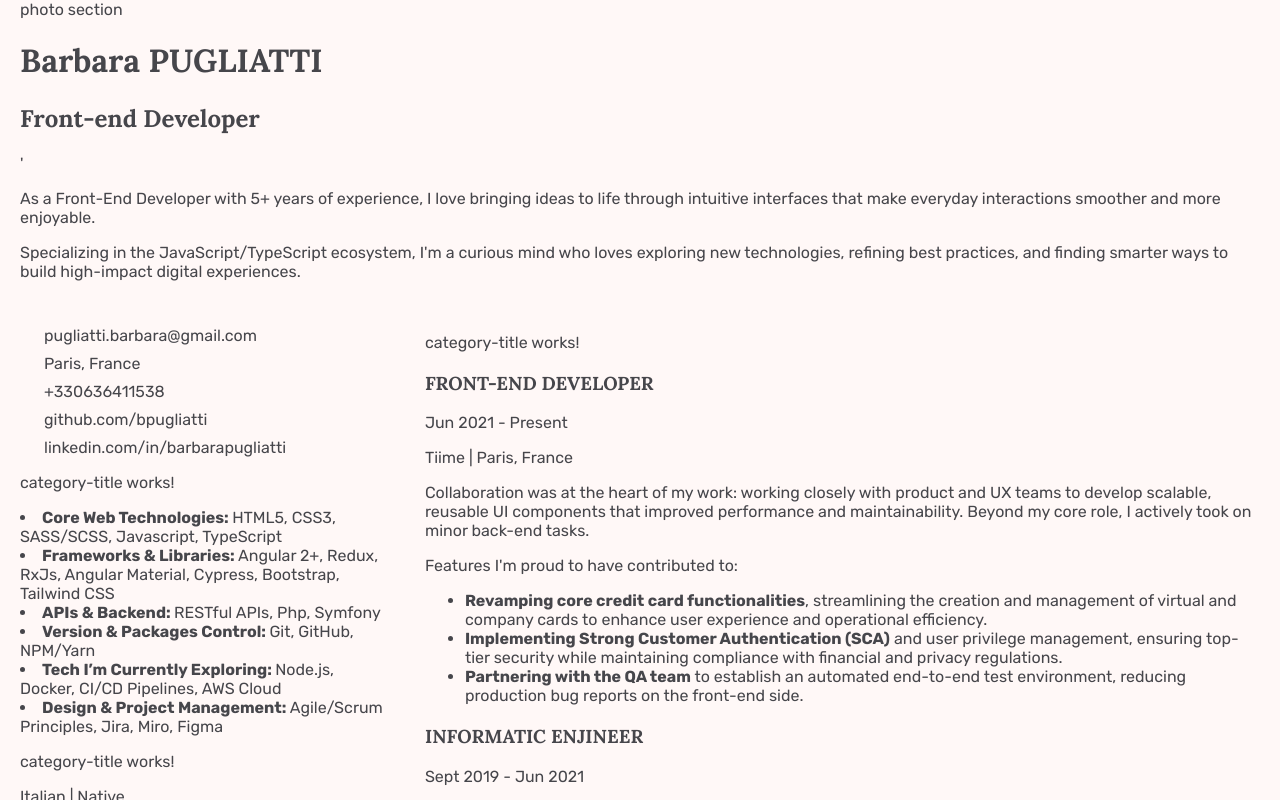
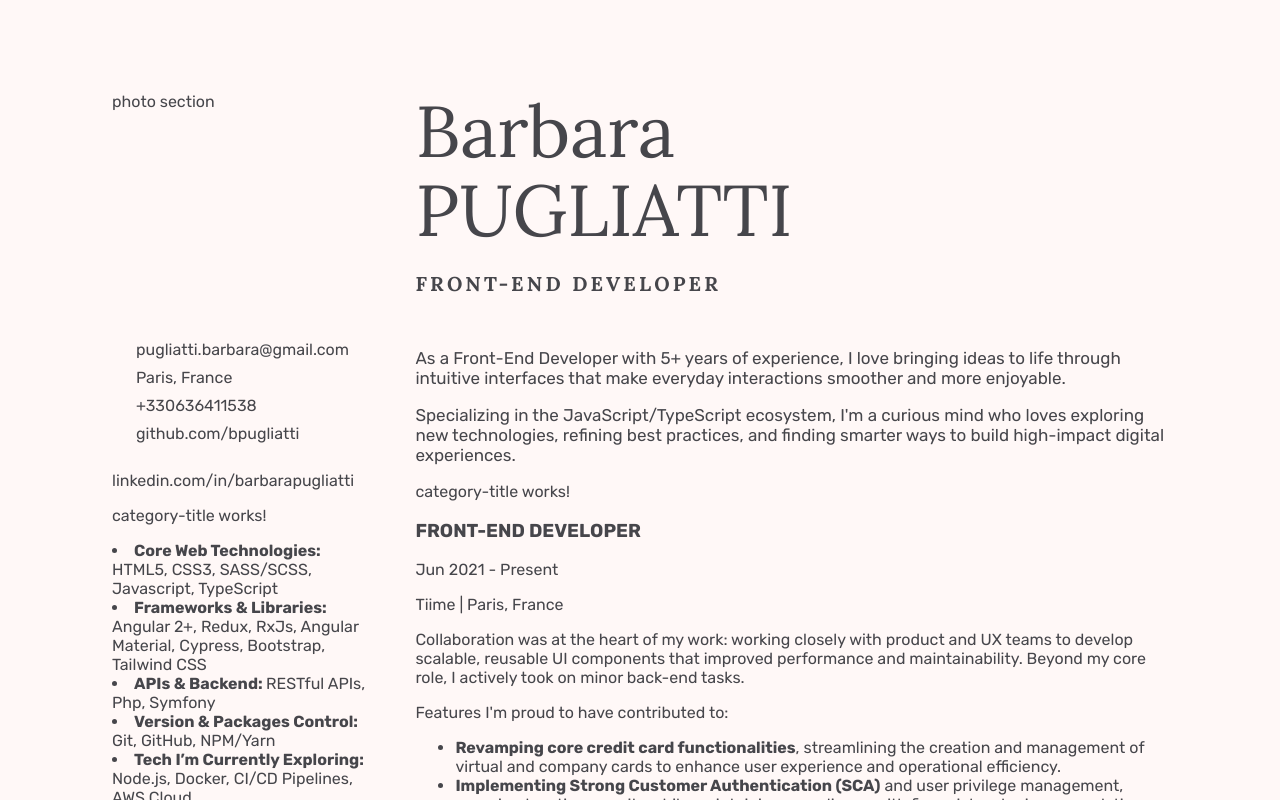
Before and after one commit to bpugliatti/personal-website, an Angular app: page /home in a window 1280 px wide. Shown: the top 800 px of the page. Built offline with nearby package versions, Linux system fonts and the light colour scheme.

Commit message:
feat: give style to the header section

```diff
--- a/src/app/components/header/header.component.html
+++ b/src/app/components/header/header.component.html
@@ -1,6 +1,9 @@
-<div>
-  <div>photo section</div>
-  <h1>{{ infos.name }}</h1>
-  <h2>{{ infos.jobTitle }}</h2>
-  <p [innerHTML]="infos.aboutMe"></p>
+<div class="header-container">
+  <div class="photo-section">photo section</div>
+  <div class="info-section">
+    <h1>
+      {{ infos.firstName }} <span>{{ infos.lastName }}</span>
+    </h1>
+    <h2 class="info-section__subtitle">{{ infos.jobTitle }}</h2>
+  </div>
 </div>
--- a/src/app/components/header/header.component.scss
+++ b/src/app/components/header/header.component.scss
@@ -0,0 +1,46 @@
+.header-container {
+  display: flex;
+  width: 100%;
+}
+
+.photo-section {
+  width: 35%;
+  padding: 20px;
+}
+
+.info-section {
+  width: 100%;
+  padding: 20px;
+  .info-section__subtitle {
+    text-transform: uppercase;
+    font-size: 20px;
+    margin-top: 24px;
+    font-weight: bold;
+    letter-spacing: 3.22px;
+    line-height: 1;
+  }
+}
+
+h1 {
+  display: flex;
+  flex-direction: column;
+  font-size: 72px;
+  line-height: 1.1;
+  word-break: break-word;
+  font-weight: 400;
+  margin: 0;
+}
+
+@media screen and (max-width: 1000px) {
+  .header-container {
+    flex-direction: column-reverse;
+  }
+
+  .photo-section {
+    width: 100%;
+  }
+
+  .info-section {
+    width: 100%;
+  }
+}
--- a/src/app/components/resume-container/resume-container.component.html
+++ b/src/app/components/resume-container/resume-container.component.html
@@ -1,8 +1,12 @@
+<div class="container">
   <header>
     <app-header [infos]="resume.header"> </app-header>
   </header>
-<div class="container">
+  <div class="content-container">
     <main>
+      <section class="presentation">
+        <p [innerHTML]="resume.header.aboutMe"></p>
+      </section>
       <section>
         <app-category-title></app-category-title>
         @for (experience of resume.jobExperiences; track
@@ -33,8 +37,10 @@
       <section>
         <app-category-title></app-category-title>
         @for (language of resume.languages; track language.language) {
-      <app-languge-proficiency [language]="language"> </app-languge-proficiency>
+        <app-languge-proficiency [language]="language">
+        </app-languge-proficiency>
         } @empty { There are no items. }
       </section>
     </aside>
   </div>
+</div>
--- a/src/app/components/resume-container/resume-container.component.scss
+++ b/src/app/components/resume-container/resume-container.component.scss
@@ -1,13 +1,28 @@
 .container {
+  position: relative;
   display: flex;
-  flex-direction: row-reverse;
+  flex-direction: column;
+  padding: 72px;
+  max-width: 1200px;
+  margin: 0 auto;
+  .content-container {
+    display: flex;
+    flex-direction: row-reverse;
+    aside {
+      width: 35%;
+    }
+    main {
+      width: 100%;
+      .presentation {
+        font-size: 17px;
+      }
+    }
+  }
 }
 
+.content-container,
 aside,
-main {
-  padding: 20px;
-}
-
+main,
 header {
   padding: 0px 20px;
 }
--- a/src/app/core/constants/cv-info.constant.ts
+++ b/src/app/core/constants/cv-info.constant.ts
@@ -2,10 +2,11 @@ export const CV_INFO = {
   header: {
     backgroundImage: '',
     photo: '',
-    name: 'Barbara PUGLIATTI',
+    lastName: 'PUGLIATTI',
+    firstName: 'Barbara',
     jobTitle: 'Front-end Developer',
     aboutMe:
-      "'<p>As a Front-End Developer with 5+ years of experience, I love bringing ideas to life through intuitive interfaces that make everyday interactions smoother and more enjoyable.</p> <p>Specializing in the JavaScript/TypeScript ecosystem, I'm a curious mind who loves exploring new technologies, refining best practices, and finding smarter ways to build high-impact digital experiences.</p>",
+      "<p>As a Front-End Developer with 5+ years of experience, I love bringing ideas to life through intuitive interfaces that make everyday interactions smoother and more enjoyable.</p> <p>Specializing in the JavaScript/TypeScript ecosystem, I'm a curious mind who loves exploring new technologies, refining best practices, and finding smarter ways to build high-impact digital experiences.</p>",
   },
   jobExperiences: [
     {
--- a/src/app/core/models/header.model.ts
+++ b/src/app/core/models/header.model.ts
@@ -1,7 +1,8 @@
 export interface Header {
   backgroundImage: string;
   photo: string;
-  name: string;
+  lastName: string;
+  firstName: string;
   jobTitle: string;
   aboutMe: string;
 }
--- a/src/styles/styles.scss
+++ b/src/styles/styles.scss
@@ -26,16 +26,16 @@ html {
 html,
 body {
   height: 100%;
-}
-body {
   margin: 0;
   font-family: Rubik, Roboto, sans-serif;
   color: custom-theme.get-neutral(30);
   background: custom-theme.get-primary(98);
+  background-image: url("../../public/illus/watercolour.png");
+  background-repeat: no-repeat;
+  background-position: 160% 160%;
 }
 
 h1,
-h2,
-h3 {
+h2 {
   font-family: Lora, Rubik, Roboto, sans-serif;
 }
```
Also changed, not shown: public/illus/watercolour.png (added). Lines whose indentation alone changed are shown as unchanged.
